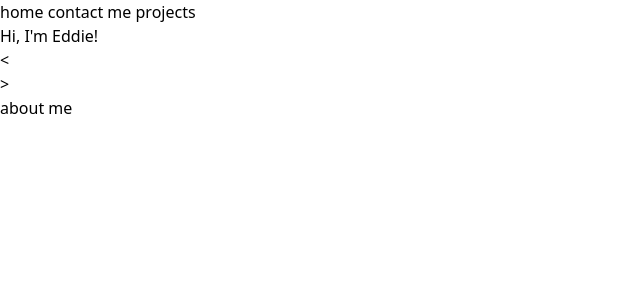
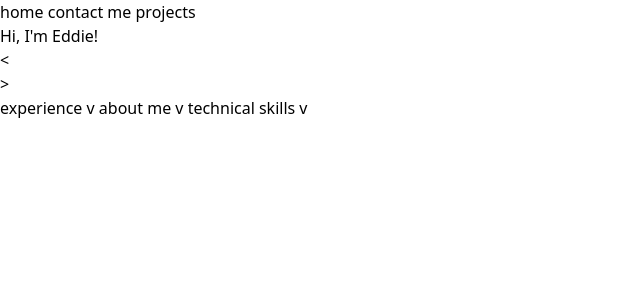
Before and after one commit to UnitedPuggs/portfolio, a SvelteKit app: page / in a window 1280 px wide. Shown: the top 300 px of the page, without its empty margins (0-640 px from the left). Built offline with nearby package versions, Linux system fonts and the light colour scheme; no server answers.

Commit message:
wip: interactive 'about me' buttons

```diff
--- a/src/routes/+page.svelte
+++ b/src/routes/+page.svelte
@@ -3,6 +3,9 @@
     import { onMount } from 'svelte';
 
     let pics = []
+    let index = 0;
+    let loaded = false;
+    let aboutMeVis = false;
 
     async function get_image_urls() {
         const res = await fetch("/image");
@@ -13,8 +16,6 @@
         pics = pics;
     }
 
-    let index = 0;
-
     function next() {
         index = (index + 1) % pics.length;
     }
@@ -23,18 +24,24 @@
         index = (index - 1) % pics.length;
     }
 
-    let loaded = false;
+    function toggleAboutMe() {
+        aboutMeVis = !aboutMeVis;
+    }
+
     onMount(() => {
          loaded = true;
          get_image_urls();
          });
+
+
+
 </script>
 
 <svelte:head>
     <title>home</title>
 </svelte:head>
 
-<div class="flex flex-col justify-center items-center">
+<div id="container" class="flex flex-col justify-center items-center font-mono">
     {#if loaded}
         <h1 transition:fly={{ y: 20, duration: 500 }} class="text-white mt-5 font-bold text-2xl font-mono">Hi, I'm Eddie!</h1>
     {/if}
@@ -55,7 +62,12 @@
             <button class="invisible m-2 pr-5">&#60;</button>
         {/if}
     </div>
-    <div class="text-white mt-20">
-        about me
+    <div class="text-white mt-20 flex flex-col">
+        <button class="hover:opacity-75 m-1">experience  v</button>
+        <button class="hover:opacity-75 m-1" on:click={toggleAboutMe}>about me  v</button>
+        {#if aboutMeVis}
+            <p class="text-gray-40">test test test test test test test test test test</p>
+        {/if}
+        <button class="hover:opacity-75 m-1">technical skills  v</button>
     </div>
 </div>
```
Also changed, not shown: 1 other file (tests, documents, lock files or other folders).
